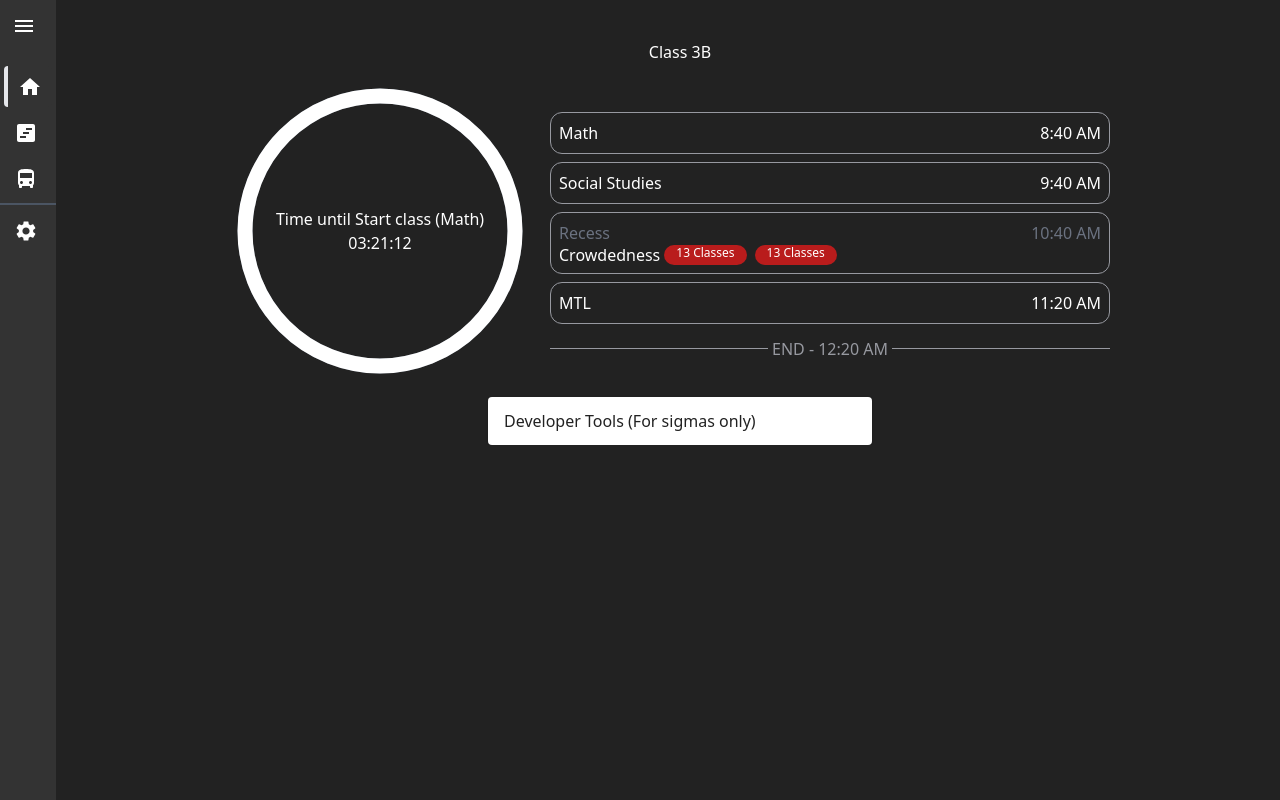
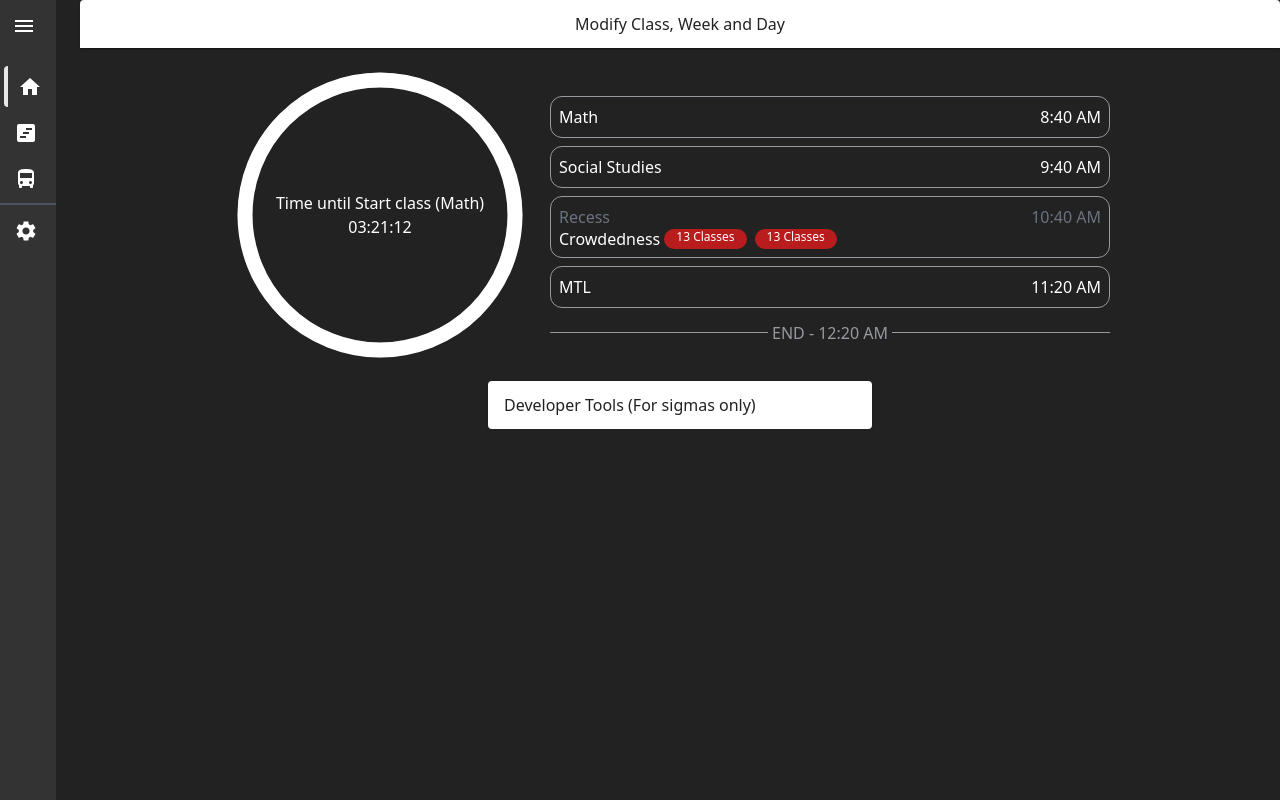
Before and after one commit to LuluHuman/rurutbl-react, a Next.js app: page / in a window 1280 px wide. Built offline with nearby package versions, Linux system fonts and the light colour scheme.

Commit message:
Added Ability to change Week and Day

```diff
--- a/app/components/client/circularProgress.tsx
+++ b/app/components/client/circularProgress.tsx
@@ -3,6 +3,7 @@ import { CircularProgressType } from "@/app/lib/types";
 import React from "react";
 
 export function CircularProgress({ valuePercentage = 0, text }: CircularProgressType) {
+	if (text.title == "") return <></>;
 	const FULL_DASH_ARRAY = 283;
 	const circleDasharray = `${(1 - valuePercentage) * FULL_DASH_ARRAY} 283`;
 
--- a/app/components/client/client.tsx
+++ b/app/components/client/client.tsx
@@ -1,62 +1,66 @@
 "use client";
-// Hold crap this code better without date24
 import { CircularProgress, CircularProgressLoading } from "./circularProgress";
 import { Track, TrackLoading } from "./track";
-
-import { dayList, ClientType, crowdedness, weekList } from "../../lib/types";
-import { getMidnightOffset, getCurrentLsn, defaultSettings, msToHM } from "../../lib/trackHelper";
-
-import React, { useEffect, useState } from "react";
+import { Config, PublicConfig } from "./config";
 
 import Accordion from "@mui/material/Accordion";
 import AccordionSummary from "@mui/material/AccordionSummary";
 import AccordionDetails from "@mui/material/AccordionDetails";
 
+import { dayList, ClientType, weekList } from "../../lib/types";
+import {
+	getMidnightOffset,
+	getCurrentLsn,
+	defaultSettings,
+	msToHM,
+	locSubjInit,
+	ToDayStr,
+	alp,
+} from "../../lib/functions";
+
+import React, { useEffect, useState } from "react";
+
 import "@/app/lib/skeleton.css";
-import Link from "next/link";
 
-const alp = "xABCDEFGHI".split("");
-
-export default function Client({ isOdd, h2StyleCustom, config }: ClientType) {
-	const h2Style = h2StyleCustom || "mt-10 w-screen flex justify-center";
-	//!              "Sunday"                                                          "Saturday"
-	const dayName = ["Monday", "Monday", "Tuesday", "Wednesday", "Thursday", "Friday", "Monday"];
-	//!                   "Sun"                                        "Sat"
-	const shortDayName = ["Mon", "Mon", "Tues", "Wed", "Thurs", "Fri", "Mon"];
-	const weekState = isOdd ? "odd" : "even";
+export default function Client({ isOdd, simple = false, config }: ClientType) {
+	const [settings, setSettings] = useState(defaultSettings);
 
 	const [loading, setLoading] = useState(true);
 	const [trackLabels, setTrackLabels] = useState({ title: "", subtitle: "", timeRemaining: "" });
 	const [progressPercentage, setProgressPercentage] = useState(0);
+	const [activeIndex, setActiveIndex] = useState(0);
+
+	const [weekState, setweekState] = useState<"odd" | "even">("odd");
 	const [weekList, setweekListn] = useState<weekList>();
+	const [day, setDay] = useState<keyof weekList>();
 	const [daylist, setDaylist] = useState({});
-	const [day, setDay] = useState("");
-	const [activeIndex, setActiveIndex] = useState(0);
-	const [settings, setSettings] = useState(defaultSettings);
 
 	useEffect(() => {
 		const savedSettings = localStorage.getItem("settings");
 		if (savedSettings) setSettings(JSON.parse(savedSettings));
+
+		setweekState(isOdd ? "odd" : "even");
 	}, []);
 
 	useEffect(() => {
 		const { level, class: className } = settings.class;
 		const req = import(`@/public/classes/${level}/${className}/${weekState}.json`);
 		req.then(setweekListn);
-	}, [settings]);
+	}, [weekState, settings]);
 
 	useEffect(() => {
 		if (!weekList) return;
 		const curDate = new Date();
 		const midnightOffset = getMidnightOffset(curDate);
-		const curDay = dayName[curDate.getDay()] as keyof typeof weekList;
 
+		const curDay = ToDayStr(curDate.getDay()).long as keyof typeof weekList;
 		const dayList: dayList = weekList[curDay] as dayList;
+
 		const sortedTimeList = Object.keys(dayList).toSorted();
 		const lastLsnTime = parseInt(sortedTimeList[sortedTimeList.length - 1]);
 		if (midnightOffset > lastLsnTime) {
 			const nextI = curDate.getDay() + 1;
-			const nextDay = dayName[nextI] as keyof typeof weekList;
+			const nextDay = ToDayStr(nextI).long as keyof typeof weekList;
 			const nextdayList = weekList[nextDay];
 
 			setDay(nextDay);
@@ -66,7 +70,7 @@ export default function Client({ isOdd, h2StyleCustom, config }: ClientType) {
 			const startMs = parseInt(sortedTimeList[0]);
 			const HM = msToHM(startMs);
 			setTrackLabels({
-				title: `${shortDayName[nextI] || shortDayName[1]} - ${HM}`,
+				title: `${ToDayStr(nextI).short || ToDayStr(1).short} - ${HM}`,
 				subtitle: `First lesson is ${nextdayList[sortedTimeList[0]]}`,
 				timeRemaining: "",
 			});
@@ -86,14 +90,16 @@ export default function Client({ isOdd, h2StyleCustom, config }: ClientType) {
 			const curDate = new Date();
 			const midnightOffset = getMidnightOffset(curDate);
 
-			const dayList: dayList = weekList[day as keyof weekList] as dayList;
+			const dayList: dayList = weekList[day];
 			setDaylist(dayList);
 
 			const sortedTimeList = Object.keys(dayList).toSorted();
 			const lastLsnTime = parseInt(sortedTimeList[sortedTimeList.length - 1]);
 
+			if (loading) setLoading(false);
 			if (midnightOffset > lastLsnTime) return;
 
+			const locSubj = locSubjInit(settings);
 			const nextLsnTime: string = getCurrentLsn(sortedTimeList, midnightOffset);
 
 			const prevI = sortedTimeList.indexOf(nextLsnTime) - 1;
@@ -108,90 +114,45 @@ export default function Client({ isOdd, h2StyleCustom, config }: ClientType) {
 			const prevtotalSec = parseInt(prevSubTime) / 1000;
 			const SubjDuration = LessonSecTotal - prevtotalSec;
 
-			const remainingPercentage = (SubjDuration - remainingSec) / SubjDuration;
-			setProgressPercentage(remainingPercentage);
-			setActiveIndex(sortedTimeList.indexOf(nextLsnTime) - 1);
-
 			const totalSecLeft = LessonSecTotal - curSecTotal;
 			const time = new Date(totalSecLeft * 1000).toISOString().substr(11, 8);
 
 			const _fallbackTitle = `Time until Start class (${dayList[sortedTimeList[0]]})`;
-			const nextLessionLabel = "Time " + (nextLsn ? `until ${locSubj(nextLsn)}` : "Left");
+			const nextLessionLabel = "Time " + (nextLsn ? "until" + locSubj(nextLsn) : "Left");
 
+			const remainingPercentage = (SubjDuration - remainingSec) / SubjDuration;
+			setProgressPercentage(remainingPercentage);
+			setActiveIndex(sortedTimeList.indexOf(nextLsnTime) - 1);
 			setTrackLabels({
 				title: locSubj(curLsn) || _fallbackTitle,
 				subtitle: curLsn ? nextLessionLabel : "",
 				timeRemaining: time,
 			});
-
-			if (loading) setLoading(false);
 		}, 500);
 		setCurrentTimeout(i);
 	}, [settings, weekList, day]);
-
-	function locSubj(Subject: string | null | string[]) {
-		Subject = typeof Subject == "string" || Subject == null ? Subject : Subject[0];
-		switch (Subject) {
-			case "{SciElec}":
-				return settings.Elec.Sci || Subject;
-			default:
-				return Subject;
-		}
-	}
-
-	const wlurl = `/classes/${settings.class.level}/${settings.class.class}/${weekState}.json`;
-	var pth: { [key: string]: string | number | React.JSX.Element } = {};
-	if (config)
-		pth = {
-			Week: `${config.weekNumber} (${weekState})`,
-			"Stated Day": <SetDay />,
-			"Actual Day": `${
-				dayName[config.countToDate.getDay()]
-			} (i: ${config.countToDate.getDay()})`,
-			"Class Level": settings.class.level,
-			"Class Alphabat": `${alp[settings.class.class]} (${settings.class.class})`,
-			"Date From": `${config.countFromDate.toDateString()} (Semester Start)`,
-			"Date To": `${config.countToDate.toDateString()} (Current Date)`,
-			"Week List File": (
-				<Link
-					className="underline"
-					href={wlurl}>
-					@/public{wlurl}
-				</Link>
-			),
-		};
-
-	function SetDay() {
-		const onClick = () => {
-			const day = window.prompt("Set Day:");
-			if (!day) return;
-			if (!dayName.includes(day)) return;
-			setTrackLabels({
-				title: `Day Override`,
-				subtitle: day,
-				timeRemaining: "",
-			});
-			setDay(day);
-		};
-		return (
-			<>
-				<span>{day} </span>
-				<button
-					onClick={onClick}
-					className="underline">
-					(Change)
-				</button>
-			</>
-		);
-	}
 
 	return (
 		<>
 			{!loading ? (
 				<>
-					<h2 className={h2Style}>
-						Class {settings.class.level + alp[settings.class.class]}
-					</h2>
+					{simple ? (
+						<></>
+					) : (
+						<PublicConfig
+							settings={settings}
+							states={{
+								weekState: weekState,
+								day: day,
+							}}
+							setStates={{
+								setLoading: setLoading,
+								setTrackLabels: setTrackLabels,
+								setweekState: setweekState,
+								setDay: setDay,
+							}}
+						/>
+					)}
 					<CircularProgress
 						valuePercentage={progressPercentage}
 						text={trackLabels}
@@ -201,36 +162,29 @@ export default function Client({ isOdd, h2StyleCustom, config }: ClientType) {
 						dayList={daylist}
 						day={day}
 						active={activeIndex}
-						isOdd={isOdd}
+						isOdd={weekState == "odd"}
 					/>
-					{config ? (
-						<div className="w-full flex justify-center">
-							<Accordion className="w-96 bg-secondary-color text-white">
-								<AccordionSummary>
-									<span>Developer Tools (For sigmas only)</span>
-								</AccordionSummary>
-								<AccordionDetails>
-									<p>
-										{Object.keys(pth).map((pthKey: string) => (
-											<div>
-												{pthKey}:{" "}
-												<span className="text-orange-600">
-													{pth[pthKey]}
-												</span>
-											</div>
-										))}
-									</p>
-								</AccordionDetails>
-							</Accordion>
-						</div>
+					{simple ? (
+						<></>
 					) : (
-						""
+						<Config
+							config={config}
+							settings={settings}
+							states={{
+								day: day,
+								weekState: weekState,
+							}}
+							setStates={{
+								setTrackLabels: setTrackLabels,
+								setLoading: setLoading,
+								setweekState: setweekState,
+								setDay: setDay,
+							}}
+						/>
 					)}
 				</>
 			) : (
 				<>
-					<h2 className={h2Style}>I WANT TO BE A GIRL!!! {">w<"}</h2>
-
 					<CircularProgressLoading />
 					<TrackLoading />
 				</>
--- /dev/null
+++ b/app/components/client/config.tsx
@@ -0,0 +1,187 @@
+import { alp, defaultSettings, ToDayStr } from "@/app/lib/functions";
+
+import Link from "next/link";
+import Accordion from "@mui/material/Accordion";
+import AccordionSummary from "@mui/material/AccordionSummary";
+import AccordionDetails from "@mui/material/AccordionDetails";
+import { weekList } from "@/app/lib/types";
+export function Config({
+	config,
+	settings,
+	states,
+	setStates,
+}: {
+	config?: any;
+	settings: typeof defaultSettings;
+	states: { [key: string]: any };
+	setStates: { [key: string]: (value: any) => void };
+}) {
+	if (!config) return <></>;
+
+	const dayName = ["Monday", "Monday", "Tuesday", "Wednesday", "Thursday", "Friday", "Monday"];
+	function Day() {
+		const onClick = () => {
+			const day = window.prompt("Set Day:");
+			if (!day) return;
+
+			if (!dayName.includes(day)) return;
+			setStates.setTrackLabels({
+				title: `Day Override`,
+				subtitle: day,
+				timeRemaining: "",
+			});
+			setStates.setLoading(true);
+			setStates.setDay(day as keyof weekList);
+		};
+		return (
+			<>
+				<span>{states.day}</span>
+				<button
+					onClick={onClick}
+					className="underline">
+					(Change)
+				</button>
+			</>
+		);
+	}
+	function Week() {
+		const onClick = () => {
+			const weekState = window.prompt("Set Week (odd | even):");
+			if (!weekState) return;
+			if (!["odd", "even"].includes(weekState)) return;
+			setStates.setLoading(true);
+			setStates.setweekState(weekState as "odd" | "even");
+		};
+		return (
+			<>
+				<span>
+					{config.weekNumber} ({states.weekState}){" "}
+				</span>
+				<button
+					onClick={onClick}
+					className="underline">
+					(Change)
+				</button>
+			</>
+		);
+	}
+
+	const wlurl = `/classes/${settings.class.level}/${settings.class.class}/${states.weekState}.json`;
+	const curDay = config.countToDate.getDay();
+	var pth: { [key: string]: string | number | React.JSX.Element } = {
+		Week: <Week />,
+		"Stated Day": <Day />,
+		"Actual Day": `${ToDayStr(curDay).long} (i: ${curDay})`,
+		"Class Level": settings.class.level,
+		"Class Alphabat": `${alp[settings.class.class]} (${settings.class.class})`,
+		"Date From": `${config.countFromDate.toDateString()} (Semester Start)`,
+		"Date To": `${config.countToDate.toDateString()} (Current Date)`,
+		"Week List File": <Link href={wlurl}>@/public{wlurl}</Link>,
+	};
+
+	return (
+		<div className="w-full flex justify-center">
+			<Accordion className="w-96 bg-secondary-color text-white">
+				<AccordionSummary>
+					<span>Developer Tools (For sigmas only)</span>
+				</AccordionSummary>
+				<AccordionDetails>
+					{Object.keys(pth).map((pthKey: string) => (
+						<div key={pthKey}>
+							{pthKey}: <span className="text-orange-600">{pth[pthKey]}</span>
+						</div>
+					))}
+				</AccordionDetails>
+			</Accordion>
+		</div>
+	);
+}
+export function PublicConfig({
+	settings,
+	states,
+	setStates,
+}: {
+	settings: typeof defaultSettings;
+	states: { [key: string]: any };
+	setStates: { [key: string]: (value: any) => void };
+}) {
+	const days = ["Monday", "Tuesday", "Wednesday", "Thursday", "Friday"];
+	const ConfigClass = "flex flex-wrap items-center justify-center w-auto";
+	const button =
+		"flex border-grey justify-between items-center flex-wrap p-2 mx-1 my-2  rounded-xl border ";
+	const buttonActive = "outline outline-1";
+
+	function Button({
+		isActive,
+		children,
+		setState,
+	}: {
+		isActive: boolean;
+		children: React.ReactNode;
+		setState: [(value: any) => void, any];
+	}) {
+		return (
+			<button
+				className={button + (isActive ? buttonActive : "")}
+				onClick={() => {
+					setStates.setLoading(true);
+					setState[0](setState[1]);
+					setStates.setTrackLabels({
+						title: "",
+						subtitle: "",
+						timeRemaining: "",
+					});
+				}}>
+				{children}
+			</button>
+		);
+	}
+
+	return (
+		<Accordion className="w-full bg-secondary-color text-white">
+			<AccordionSummary>
+				<span className="w-full text-center">Modify Class, Week and Day</span>
+			</AccordionSummary>
+			<AccordionDetails>
+				<table className="w-screen">
+					<tr>
+						<th>Class: </th>
+						<th className={ConfigClass}>
+							<Link
+								href={"/settings"}
+								className={button + buttonActive}>
+								{" " + settings.class.level + alp[settings.class.class]}
+							</Link>
+						</th>
+					</tr>
+
+					<tr>
+						<th>Week: </th>
+						<th className={ConfigClass}>
+							{["Odd", "Even"].map((state) => (
+								<Button
+									isActive={states.weekState == state.toLowerCase()}
+									setState={[setStates.setweekState, state.toLowerCase()]}>
+									{state}
+								</Button>
+							))}
+						</th>
+					</tr>
+
+					<tr>
+						<th>Day: </th>
+						<th className={ConfigClass}>
+							{days.map((dayKey: string) => (
+								<Button
+									isActive={states.day == dayKey}
+									setState={[setStates.setDay, dayKey]}>
+									{dayKey.split("")[0]}
+								</Button>
+							))}
+						</th>
+					</tr>
+				</table>
+			</AccordionDetails>
+		</Accordion>
+	);
+}
--- a/app/components/client/track.tsx
+++ b/app/components/client/track.tsx
@@ -1,13 +1,15 @@
 "use client";
 
 import { crowdedness, TrackType } from "@/app/lib/types";
-import { msToHM } from "@/app/lib/trackHelper";
+import { msToHM } from "@/app/lib/functions";
 import React, { useEffect, useState } from "react";
 
 import Tooltip from "@mui/material/Tooltip";
 
 const trackStyle = "py-6 my-4 rounded-2xl max-w-[600px] w-screen";
 export function Track({ dayList, active, day, settings, isOdd }: TrackType) {
+	if (!day) return <TrackLoading />;
+
 	var track: React.JSX.Element[] = [];
 
 	const timeList = Object.keys(dayList).toSorted();
--- a/app/full/tableForWeek.tsx
+++ b/app/full/tableForWeek.tsx
@@ -1,7 +1,7 @@
 "use client";
 
 import React, { useEffect, useState } from "react";
-import { defaultSettings, getCurrentLsn, msToHM } from "@/app/lib/trackHelper";
+import { defaultSettings, getCurrentLsn, msToHM } from "@/app/lib/functions";
 import { weekList } from "@/app/lib/types";
 import { Loading } from "../components/Loading";
 
--- a/app/lib/types.ts
+++ b/app/lib/types.ts
@@ -32,7 +32,7 @@ export interface TrackType {
     },
     dayList: dayList;
     active?: number;
-    day: string
+    day?: keyof weekList
     isOdd: boolean;
 }
 
@@ -48,7 +48,7 @@ export interface CircularProgressType {
 
 export interface ClientType {
     isOdd: boolean;
-    h2StyleCustom?: string;
+    simple: boolean;
     config?: any
 }
 
--- a/app/settings/settingsSegment.tsx
+++ b/app/settings/settingsSegment.tsx
@@ -1,5 +1,5 @@
 "use client";
-import { defaultSettings } from "@/app/lib/trackHelper";
+import { defaultSettings } from "@/app/lib/functions";
 import React, { useEffect, useState } from "react";
 export function ClassSelector({ title }: { title: string }) {
 	const alp = "xABCDEFGHI".split("");
--- a/app/watch/page.tsx
+++ b/app/watch/page.tsx
@@ -15,7 +15,7 @@ export default async function Watch() {
 		<Root className="flex items-center flex-wrap justify-center watch">
 			<Client
 				isOdd={isOdd}
-				h2StyleCustom="hidden"
+				simple
 			/>
 		</Root>
 	);
```
Also changed, not shown: app/lib/functions.ts (renamed from app/lib/trackHelper.ts, +27 -0 lines).
